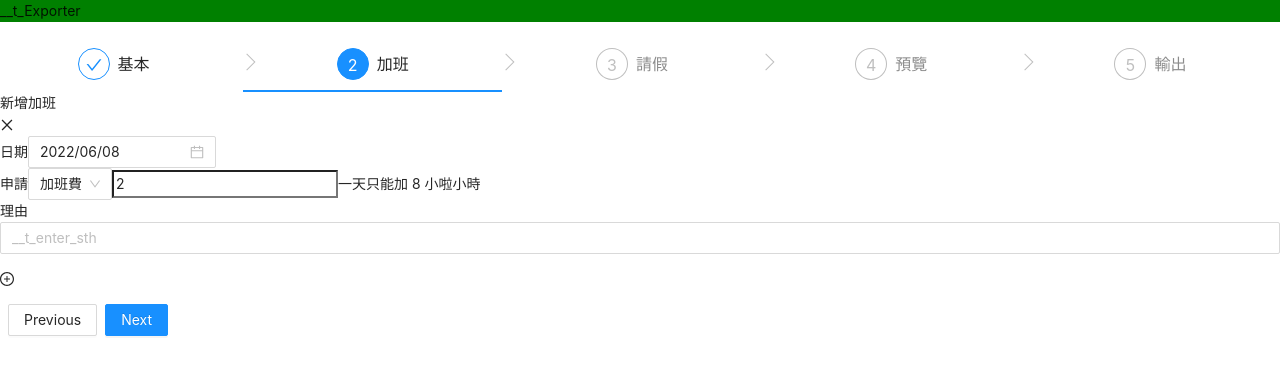
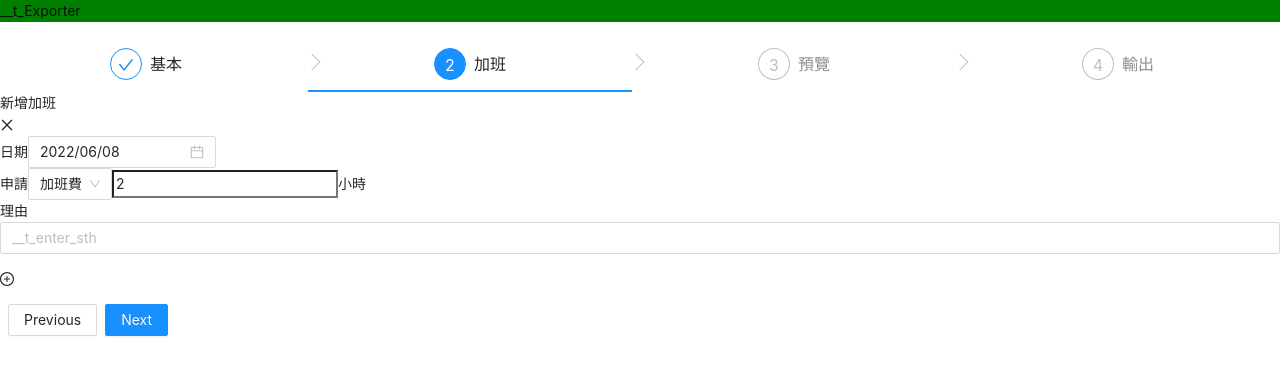
Before and after one commit to owesdexter/next_stater, a Next.js app: page /exporter in a window 1280 px wide. Both pictures are taken after a click on the element 7 px from the left and 138 px from the top of the page. Shown: the top 374 px of the page. Built offline with nearby package versions, Linux system fonts and the light colour scheme.

Commit message:
numInpute Update

```diff
--- a/components/contextProvider/exporter.tsx
+++ b/components/contextProvider/exporter.tsx
@@ -26,12 +26,14 @@ export interface IExporterContext {
   generalWorkTime: IGeneralWorkTime;
   overtime: IOvertime[];
   dayoff: IDayoff[];
+  isProhibitedNext: boolean;
   // setGeneralWorkTime?: React.Dispatch<React.SetStateAction<IGeneralWorkTime>>;
   // setOvertime?: React.Dispatch<React.SetStateAction<IOvertime[]>>;
   // setDayoff?: React.Dispatch<React.SetStateAction<IDayoff[]>>;
-  updateGeneralWorkTime: (value: IGeneralWorkTime)=>void
-  updateOvertime: (value: IOvertime[])=>void
-  updateDayoff: (value: IDayoff[])=>void
+  updateGeneralWorkTime: (value: IGeneralWorkTime)=>void;
+  updateOvertime: (value: IOvertime[])=>void;
+  updateDayoff: (value: IDayoff[])=>void;
+  updateIsProhibitedNext: (value: boolean)=>void;
 }
 
 const defaultContextValue:IExporterContext = {
@@ -47,6 +49,8 @@ const defaultContextValue:IExporterContext = {
   },
   overtime: [],
   dayoff: [],
+  isProhibitedNext: false,
+
   updateGeneralWorkTime: (value: IGeneralWorkTime):void =>{
     throw new Error('You probably forgot to put <ExporterContextProvider>.');
   },
@@ -54,6 +58,9 @@ const defaultContextValue:IExporterContext = {
     throw new Error('You probably forgot to put <ExporterContextProvider>.');
   },
   updateDayoff: (value: IDayoff[])=>{
+    throw new Error('You probably forgot to put <ExporterContextProvider>.');
+  },
+  updateIsProhibitedNext: (value: boolean)=>{
     throw new Error('You probably forgot to put <ExporterContextProvider>.');
   }
 }
@@ -66,6 +73,7 @@ export default function ExportContextProvider({children}: any){
   const [generalWorkTime, setGeneralWorkTime] = useState<IGeneralWorkTime>(defaultContextValue.generalWorkTime);
   const [overtime, setOvertime] = useState<IOvertime[]>([]);
   const [dayoff, setDayoff] = useState<IDayoff[]>([]);
+  const [isProhibitedNext, setIsProhibitedNext] = useState<boolean>(false);
 
   const updateGeneralWorkTime = useCallback((value: IGeneralWorkTime)=>{
     setGeneralWorkTime(value);
@@ -79,22 +87,30 @@ export default function ExportContextProvider({children}: any){
     setDayoff(value);
   }, [setDayoff]);
 
+  const updateIsProhibitedNext = useCallback((value: boolean)=>{
+    setIsProhibitedNext(value);
+  }, [setIsProhibitedNext]);
+
   const contextValue = useMemo<IExporterContext>(
     () => ({
       generalWorkTime,
       overtime,
       dayoff,
+      isProhibitedNext,
       updateGeneralWorkTime,
       updateOvertime,
-      updateDayoff
+      updateDayoff,
+      updateIsProhibitedNext
     }),
     [
       generalWorkTime,
       overtime,
       dayoff,
+      isProhibitedNext,
       updateGeneralWorkTime,
       updateOvertime,
-      updateDayoff
+      updateDayoff,
+      updateIsProhibitedNext
     ],
   );
 
--- a/components/exporter/dayoff.tsx
+++ b/components/exporter/dayoff.tsx
@@ -65,9 +65,6 @@ export default function Dayoff({onInvalid}: TDayoffProps){
         defaultValue={overtime}
         onChange={handleListChange}
       />
-      {/* <ul className="warning-hint-container">
-        {showMaxWarning?<li>{`每月加班不能超過 ${MONTHLY_OVERTIME_LIMIT} 小時!`}</li>:null}
-      </ul> */}
     </div>
   )
 }
--- a/components/exporter/overtime.tsx
+++ b/components/exporter/overtime.tsx
@@ -13,12 +13,9 @@ const overTimeOptions = [
     value: EOvertimeAwardType.Dayoff,
   },
 ]
- type TOvertimeProps = {
-  onInvalid?: React.Dispatch<React.SetStateAction<boolean>>;
- }
 
-export default function Overtime({onInvalid}: TOvertimeProps){
-  const { overtime, updateOvertime } = useContext(ExporterContext);
+export default function Overtime(){
+  const { overtime, updateOvertime, updateIsProhibitedNext } = useContext(ExporterContext);
   const [showMaxWarning, setShowMaxWarning] = useState<boolean>(false);
 
   const handleListChange = (list:ISpecialWorkTime[])=>{
@@ -29,10 +26,8 @@ export default function Overtime({onInvalid}: TOvertimeProps){
     const total = overtime.reduce((acc, cur)=>acc + cur.hour, 0);
     let value = total > MONTHLY_OVERTIME_LIMIT;
     setShowMaxWarning(value);
-    if(onInvalid){
-      onInvalid(value);
-    }
-  }, [overtime, onInvalid]);
+    updateIsProhibitedNext(value);
+  }, [overtime, updateIsProhibitedNext]);
 
   return(
     <div className="basic-step-container">
@@ -40,10 +35,12 @@ export default function Overtime({onInvalid}: TOvertimeProps){
       <OverTimeEditor
         type={ESpecialWorkHour.Overtime}
         defaultHour={2}
+        minHour={0}
         maxHour={8}
         options={overTimeOptions}
         defaultValue={overtime}
         onChange={handleListChange}
+        onInvalid={updateIsProhibitedNext}
       />
       <ul className="warning-hint-container">
         {showMaxWarning?<li>{`每月加班不能超過 ${MONTHLY_OVERTIME_LIMIT} 小時!`}</li>:null}
--- a/components/numericalInput.tsx
+++ b/components/numericalInput.tsx
@@ -1,4 +1,4 @@
-import React, { useState } from "react";
+import React, { useState, useEffect } from "react";
 
 interface defaultHTMLInputAttr {
   value: number;
@@ -12,31 +12,51 @@ export interface NumericalInputProps extends defaultHTMLInputAttr{
   validationHint?: string;
   removeRuleReg?: string;
   maxWarningHint?: string;
+  minWarningHint?: string;
   step?: number;
   hideStepArrow?: boolean;
   id?: string;
-  onChange: (value: string) => any
+  onChange: (value: string) => any;
+  onInvalid?: (value: boolean) => any | React.Dispatch<React.SetStateAction<boolean>>;
 }
 let timer: ReturnType<typeof setTimeout>| null = null;
 
-export default function useNumericalInput({value, max, min, validationReg, placeholder, step=1, maxWarningHint, id, onChange}: NumericalInputProps){
+export default function useNumericalInput({
+  value,
+  max,
+  min,
+  validationReg,
+  placeholder,
+  step=1,
+  maxWarningHint,
+  minWarningHint,
+  id,
+  onChange,
+  onInvalid}: NumericalInputProps){
+
   const [inputValue, setInputValue] = useState<string>(`${value}`);
   const [showMaxWarning, setShowMaxWarning] = useState<boolean>(false);
+  const [showMinWarning, setShowMinWarning] = useState<boolean>(false);
 
   const handleInputChange = (e: React.ChangeEvent<HTMLInputElement>)=>{
     const value = e?.target?.value ?? '';
+    const parsedFloat = parseFloat(value);
+
+    // console.log(`parsedFloat: ${parsedFloat}; isNaN: ${isNaN(parsedFloat)}; ${(typeof min !== 'undefined' && parsedFloat<min)}` );
     if(!value.match(/^[-+]?[0-9]+[.]?[0-9]*([eE][-+]?[0-9]+)?$/)){
-      console.log('float reg failed')
+      console.log('float reg failed: ', value)
       setInputValue('');
       onChange('');
       return
     }
+
     if(validationReg && !value.match(validationReg)){
       setInputValue('');
       onChange('');
       return
     }
-    if(max && parseFloat(value)>max){
+
+    if(max && parsedFloat>max){
       setInputValue(`${max}`);
       setShowMaxWarning(true);
       onChange(`${max}`);
@@ -44,14 +64,25 @@ export default function useNumericalInput({value, max, min, validationReg, place
     }else {
       setShowMaxWarning(false);
     }
-    if(min && parseFloat(value)<min){
+
+    if((typeof min !== 'undefined' && parsedFloat<min) || !isNaN(parsedFloat)){
+      console.log('min excced',  parseFloat(value))
       setInputValue(`${min}`);
+      setShowMinWarning(true);
       onChange(`${min}`);
       return
+    }else {
+      setShowMinWarning(false);
     }
     setInputValue(value);
     onChange(value);
   }
+
+  useEffect(()=>{
+    if(onInvalid){
+      onInvalid((showMaxWarning && showMinWarning));
+    }
+  }, [showMaxWarning, showMinWarning, onInvalid])
 
   return(
     <label htmlFor={id} className={`numerical-input-wrapper ${showMaxWarning? 'warning': ''}`}>
@@ -65,7 +96,16 @@ export default function useNumericalInput({value, max, min, validationReg, place
         className="numerical-input"
         pattern="\d*"
       />
-      <span className="warning-hint-container">{maxWarningHint}</span>
+      {showMaxWarning && maxWarningHint?
+        <div className="warning-hint-container">
+          {maxWarningHint}
+        </div>
+      :null}
+      {showMinWarning && minWarningHint?
+        <div className="warning-hint-container">
+          {minWarningHint}
+        </div>
+      :null}
     </label>
   )
 }
--- a/components/overTimeEditor.tsx
+++ b/components/overTimeEditor.tsx
@@ -16,10 +16,12 @@ interface IWorkTimeEditorProps<T>{
   options: IOptions[];
   defaultValue: T[];
   defaultHour: number,
+  minHour?: number,
   maxHour?: number,
   weeklyMaxHour?: number,
   monthlyMaxHour?: number
   onChange: (list: T[])=>void
+  onInvalid?: (value: boolean)=>void;
 }
 
 export default function WorkTimeEditor({
@@ -27,8 +29,10 @@ export default function WorkTimeEditor({
   options,
   defaultValue,
   defaultHour,
+  minHour,
   maxHour,
-  onChange
+  onChange,
+  onInvalid
 }: IWorkTimeEditorProps<ISpecialWorkTime>){
   class CSpecialWorkTime implements ISpecialWorkTime {
     startDate = new Date();
@@ -117,7 +121,7 @@ export default function WorkTimeEditor({
   };
 
   useEffect(()=>{
-    console.log('effect', list)
+    // console.log('effect', list)
     onChange(list);
   }, [list, onChange])
 
@@ -146,9 +150,12 @@ export default function WorkTimeEditor({
               </Select>
               <NumericalInput
                 value={el.hour}
+                min={minHour}
                 max={maxHour}
                 maxWarningHint={`一天只能加 ${DAILY_OVERTIME_LIMIT} 小啦`}
+                minWarningHint={`拜託不要亂填`}
                 onChange={(value)=>handleHourChange(value, el, index)}
+                onInvalid={onInvalid}
               />
               <label htmlFor="">小時</label>
             </div>
--- a/pages/exporter.tsx
+++ b/pages/exporter.tsx
@@ -1,9 +1,9 @@
-import { useState } from 'react';
+import { useState, useContext } from 'react';
 import type { ReactElement } from 'react';
 import Layout from '../components/layout';
 import Basic from '../components/exporter/basic';
 import Overtime from '../components/exporter/overtime';
-import Dayoff from '../components/exporter/dayoff';
+// import Dayoff from '../components/exporter/dayoff';
 import Preview from '../components/exporter/preview';
 import Output from '../components/exporter/output';
 import ExportContextProvider, { ExporterContext } from '../components/contextProvider/exporter';
@@ -13,14 +13,15 @@ const { Step } = Steps;
 const steps = [
   '基本',
   '加班',
-  '請假',
+  // '請假',
   '預覽',
   '輸出',
 ]
 
 export default function PageExporter(){
+  const { isProhibitedNext } = useContext(ExporterContext);
   const [currentStep, setCurrentStep] = useState<number>(1);
-  const [isProhibitedNext, setIsProhibitedNext] = useState<boolean>(false);
+  // const [isProhibitedNext, setIsProhibitedNext] = useState<boolean>(false);
   const next = ()=>{
     if(isProhibitedNext){
       return
@@ -28,9 +29,6 @@ export default function PageExporter(){
     setCurrentStep(pre=> pre + 1);
   }
   const prev = ()=>{
-    if(isProhibitedNext){
-      return
-    }
     setCurrentStep(pre=> pre - 1);
   }
 
@@ -53,12 +51,12 @@ export default function PageExporter(){
   const renderSwitch = (index:number)=>{
     switch(index) {
       case 1:
-        return <Overtime onInvalid={setIsProhibitedNext}/>
+        return <Overtime/>
+      // case 2:
+      //   return <Dayoff onInvalid={setIsProhibitedNext}/>
       case 2:
-        return <Dayoff onInvalid={setIsProhibitedNext}/>
+        return <Preview />
       case 3:
-        return <Preview />
-      case 4:
         return <Output />
       default:
         return <Basic />
@@ -80,9 +78,11 @@ export default function PageExporter(){
             ))}
           </Steps>
 
-          <div className="steps-content">
-            {renderSwitch(currentStep)}
-          </div>
+          <ExportContextProvider>
+            <div className="steps-coimage.pngntent">
+              {renderSwitch(currentStep)}
+            </div>
+          </ExportContextProvider>
 
           <div className="steps-action">
             {currentStep > 0 && (
```
